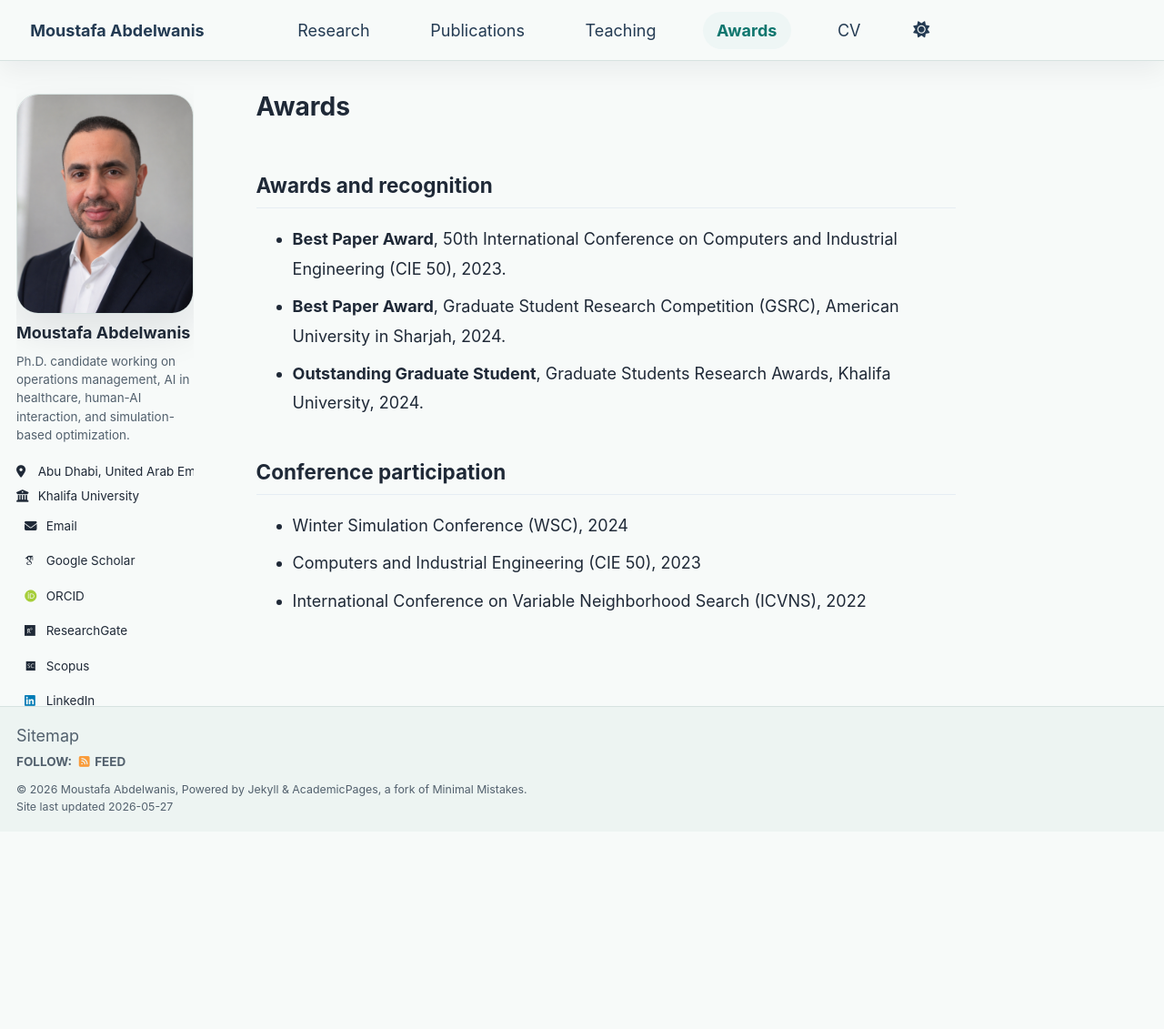
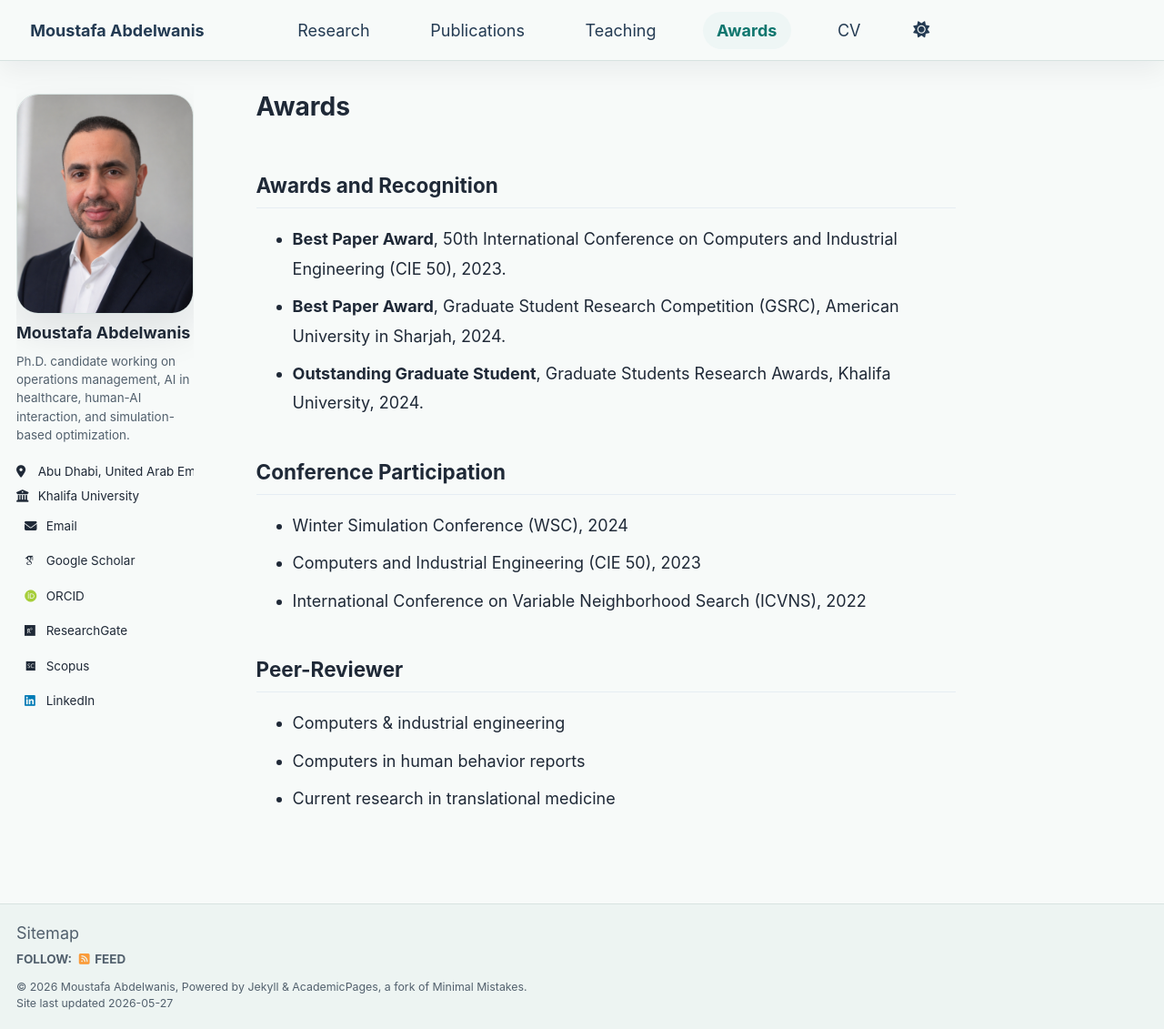
Before and after one commit to abdelwanismoustafa/abdelwanismoustafa.github.io, a Jekyll site: the page built from _pages/awards.md, in a window 1280 px wide and 1131 px high. Shown: the whole window at 91% size. Built offline with Jekyll 4.4.1, drawn with Linux system fonts in a browser that asks for light colours; some web fonts are replaced; a script bundle is joined from its source files by our own code; library files that are not in the unit come from our copies.

Commit message:
Update awards section and add peer-reviewer list

```diff
--- a/_pages/awards.md
+++ b/_pages/awards.md
@@ -5,14 +5,20 @@ permalink: /awards/
 author_profile: true
 ---
 
-## Awards and recognition
+## Awards and Recognition
 
 - **Best Paper Award**, 50th International Conference on Computers and Industrial Engineering (CIE 50), 2023.
 - **Best Paper Award**, Graduate Student Research Competition (GSRC), American University in Sharjah, 2024.
 - **Outstanding Graduate Student**, Graduate Students Research Awards, Khalifa University, 2024.
 
-## Conference participation
+## Conference Participation
 
 - Winter Simulation Conference (WSC), 2024
 - Computers and Industrial Engineering (CIE 50), 2023
 - International Conference on Variable Neighborhood Search (ICVNS), 2022
+
+## Peer-Reviewer
+
+- Computers & industrial engineering
+- Computers in human behavior reports
+- Current research in translational medicine
```
